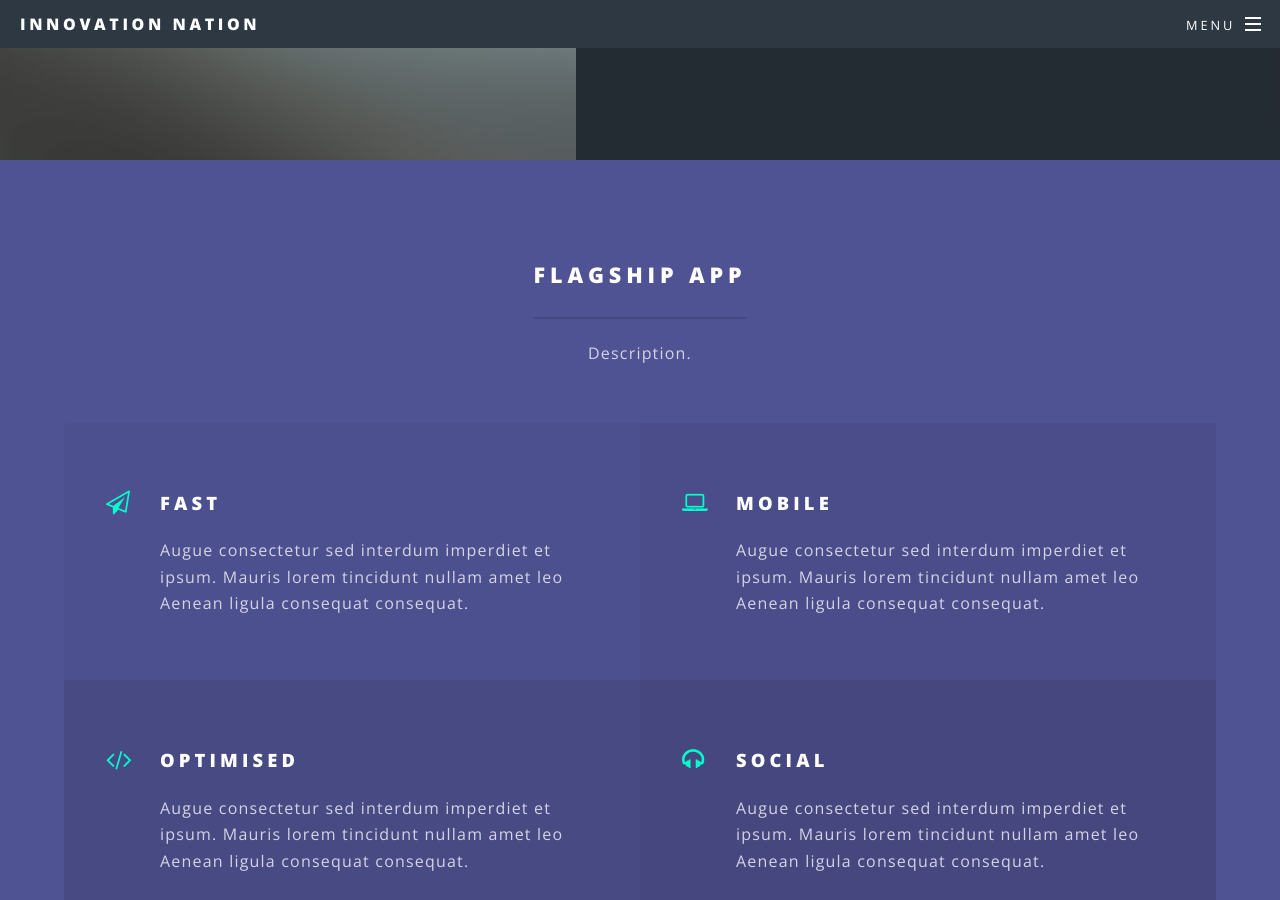
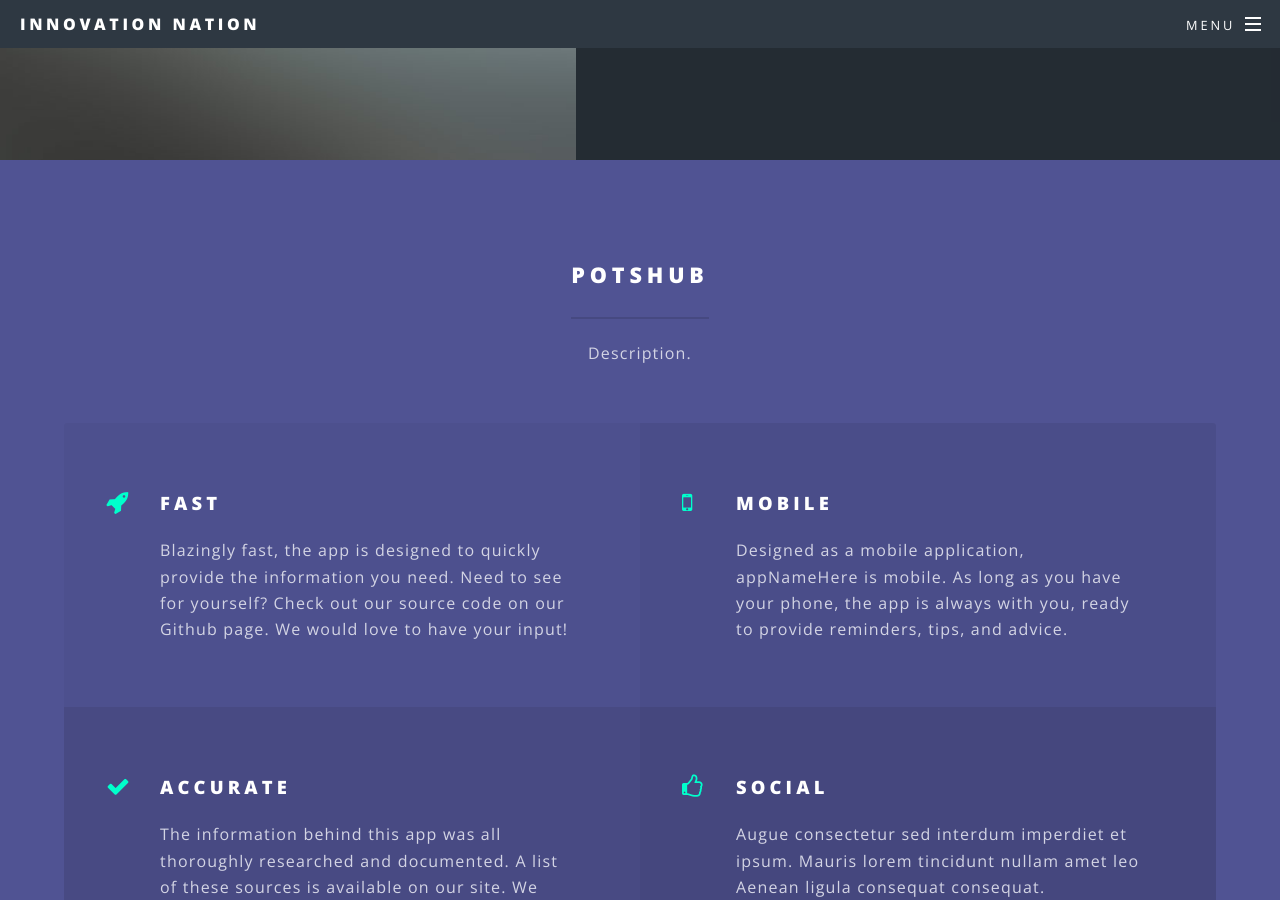
Before and after one commit to innovationNation/innovationNation.github.io, a Jekyll site: the page built from index.html, in a window 1280 px wide and 900 px high, scrolled down 2419 px. Built offline with Jekyll 4.4.1, drawn with Linux system fonts in a browser that asks for light colours; some of the changed text lies outside the part shown.

Commit message:
Various website updates
Signed-off-by: Kisa (Chris) Ayano <kisa.ayano@icloud.com>

```diff
--- a/_config.yml
+++ b/_config.yml
@@ -4,7 +4,7 @@
 # Site settings
 title: innovation Nation
 description: |
-  Always iN.
+  iNtending to iNnovate.
 owner: innovation Nation # or company name
 first_published: 2016 # if migrating another site, the year of your first publish
 email: your-email@domain.com
--- /dev/null
+++ b/appabout.html
@@ -0,0 +1,6 @@
+---
+layout: page
+title: About the App
+---
+<h3>An App That Helps People with POTS Manage Their Lives</h3>
+<p>Developed over an intense five week period, the appNameHere combines an activity tracker, water and salt monitor, and a social media platform to help people with POTS to manage the syndrome. The app reminds users to exercise and alerts them if they are not meeting their health goals. </p>
--- a/index.html
+++ b/index.html
@@ -56,33 +56,33 @@ layout: landing
 					<section id="three" class="wrapper style3 special">
 						<div class="inner">
 							<header class="major">
-								<h2>Flagship App</h2>
+								<h2>POTSHub</h2>
 								<p>Description.</p>
 							</header>
 							<ul class="features">
-								<li class="icon fa-paper-plane-o">
+								<li class="icon fa-rocket">
 									<h3>Fast</h3>
-									<p>Augue consectetur sed interdum imperdiet et ipsum. Mauris lorem tincidunt nullam amet leo Aenean ligula consequat consequat.</p>
+									<p>Blazingly fast, the app is designed to quickly provide the information you need. Need to see for yourself? Check out our source code on our Github page. We would love to have your input!</p>
 								</li>
-								<li class="icon fa-laptop">
+								<li class="icon fa-mobile-phone">
 									<h3>Mobile</h3>
-									<p>Augue consectetur sed interdum imperdiet et ipsum. Mauris lorem tincidunt nullam amet leo Aenean ligula consequat consequat.</p>
+									<p>Designed as a mobile application, appNameHere is mobile. As long as you have your phone, the app is always with you, ready to provide reminders, tips, and advice. </p>
 								</li>
-								<li class="icon fa-code">
-									<h3>Optimised</h3>
-									<p>Augue consectetur sed interdum imperdiet et ipsum. Mauris lorem tincidunt nullam amet leo Aenean ligula consequat consequat.</p>
+								<li class="icon fa-check">
+									<h3>Accurate</h3>
+									<p>The information behind this app was all thoroughly researched and documented. A list of these sources is available on our site. We consulted with experts to ensure the app was correct, safe, and reliable. </p>
 								</li>
-								<li class="icon fa-headphones">
+								<li class="icon fa-thumbs-o-up">
 									<h3>Social</h3>
 									<p>Augue consectetur sed interdum imperdiet et ipsum. Mauris lorem tincidunt nullam amet leo Aenean ligula consequat consequat.</p>
 								</li>
 								<li class="icon fa-heart-o">
 									<h3>Built with Love</h3>
-									<p>Augue consectetur sed interdum imperdiet et ipsum. Mauris lorem tincidunt nullam amet leo Aenean ligula consequat consequat.</p>
+									<p>Inspired by friends and colleagues with POTS, the app is designed to help those with POTS in any way possible.</p>
 								</li>
-								<li class="icon fa-flag-o">
+								<li class="icon fa-sliders">
 									<h3>Receptive</h3>
-									<p>Augue consectetur sed interdum imperdiet et ipsum. Mauris lorem tincidunt nullam amet leo Aenean ligula consequat consequat.</p>
+									<p>We strive to match the needs of our users. If there is anything we can do to make your experience better, contact us! We'll be more than happy to help you.</p>
 								</li>
 							</ul>
 						</div>
```
Also changed, not shown: README.md, favicon.ico (added), 1 other file.
